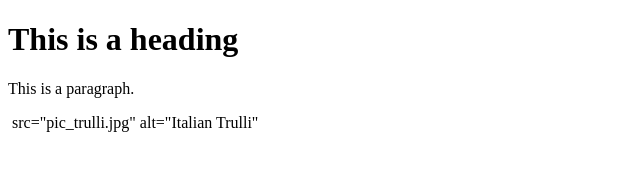
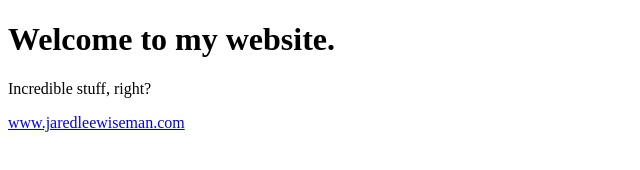
Before and after one commit to Jaredwiseman/site1b, a plain HTML site: page index.html in a window 1280 px wide. Shown: the whole page, without its empty margins (0-640 px from the left). Drawn offline with Linux system fonts and the light colour scheme.

Commit message:
Update index.html

```diff
--- a/index.html
+++ b/index.html
@@ -3,9 +3,10 @@
 <title>HTML Tutorial</title>
 <body>
 
-<h1>This is a heading</h1>
-<p>This is a paragraph.</p>
+<h1>Welcome to my website.</h1>
+<p>Incredible stuff, right?</p>
+<a href="url">www.jaredleewiseman.com</a>
 
 </body>
-<img> src="pic_trulli.jpg" alt="Italian Trulli"<img>
+
 </html>
```
